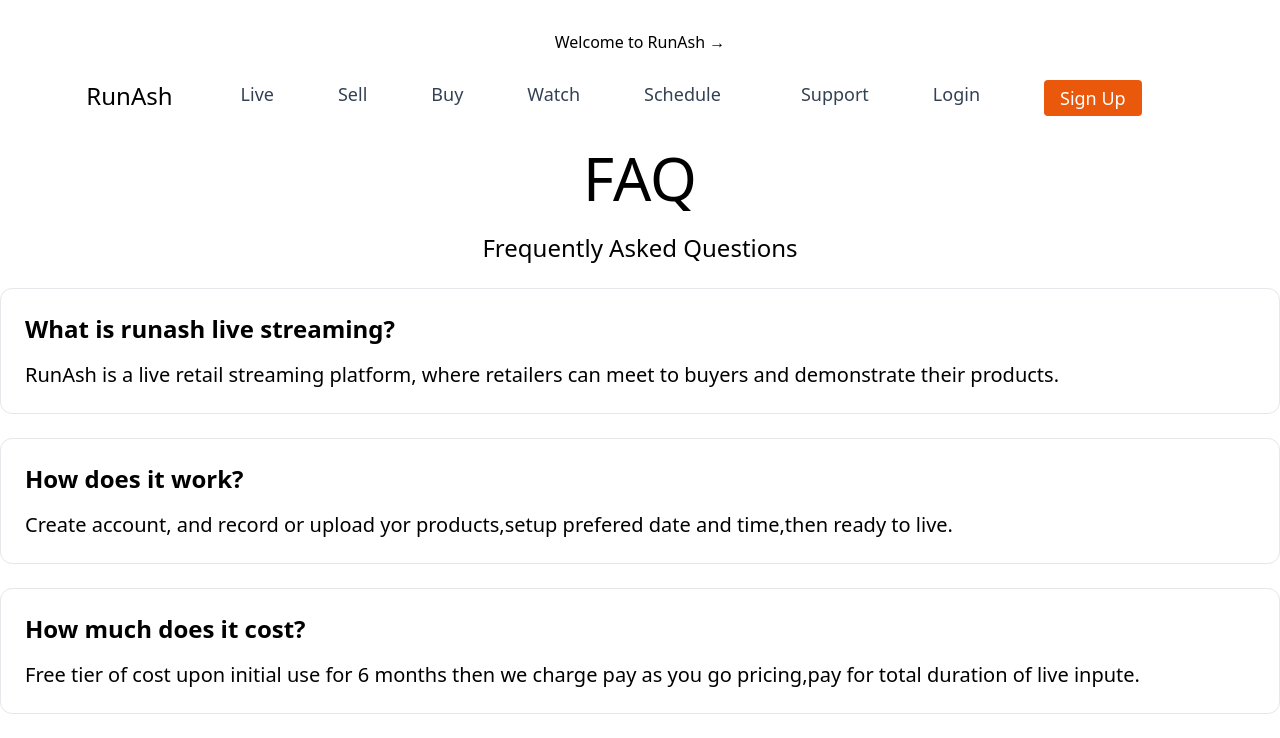
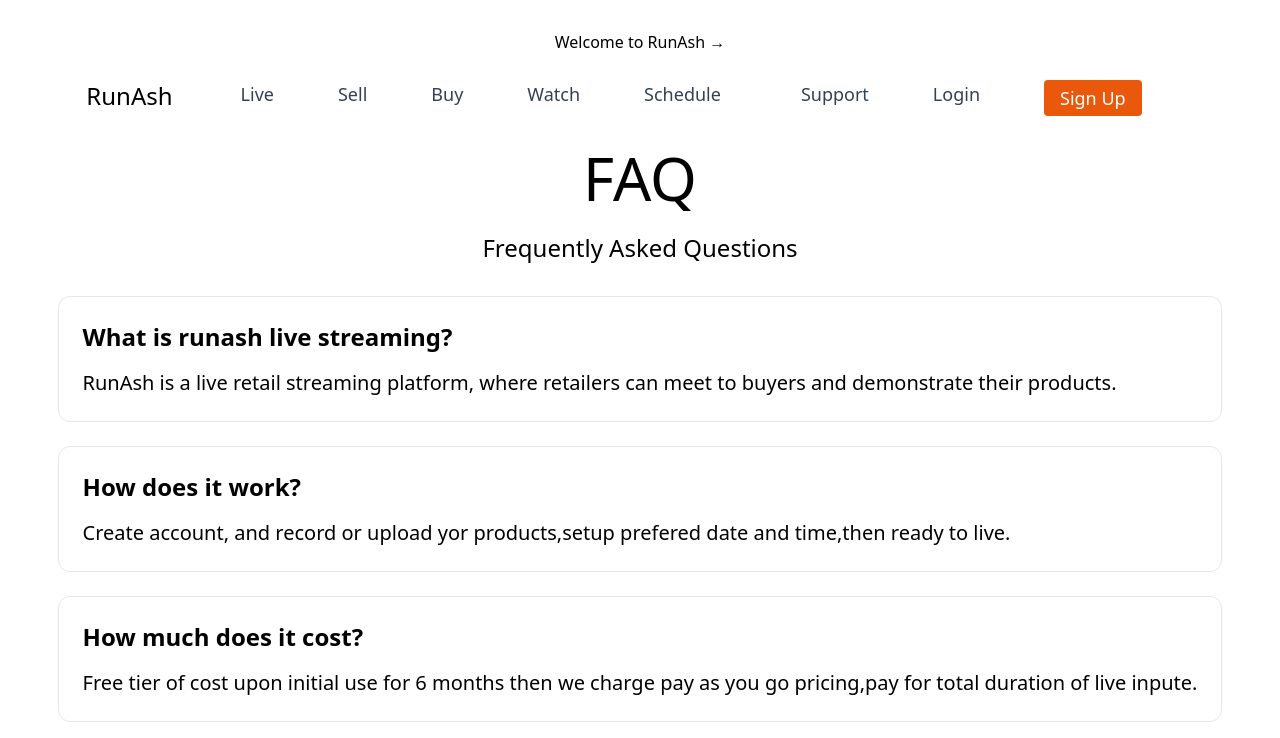
Before and after one commit to Vaibhavmurmu/nextjs13, a Next.js app: page /faq in a window 1280 px wide. Shown: the top 738 px of the page. Built offline with nearby package versions, Linux system fonts and the light colour scheme.

Commit message:
Change to be committed

```diff
--- a/pages/faq.js
+++ b/pages/faq.js
@@ -11,7 +11,7 @@ export default function Faq() {
             <p className="mt-6 text-2xl font-n">
                 Frequently Asked Questions
             </p>
-
+                <div className="flex main-h-screen flex-col item-centre justify-centre py-2">
                 <div className="mt-6 w-full rounded-xl border p-6 text-left item-centre justify-centre hover:text-blue-600 focus:text-blue-600">
                     <h3 className="text-2xl font-bold">What is runash live streaming?</h3>
                     <p className="mt-4 text-xl">
@@ -61,6 +61,7 @@ export default function Faq() {
                             <a></a>
                         </Link>Go to your dashbord and edit your stream stting and preview stream .
                     </p>
+                    </div>
                 </div>
          </div>
         )
```
